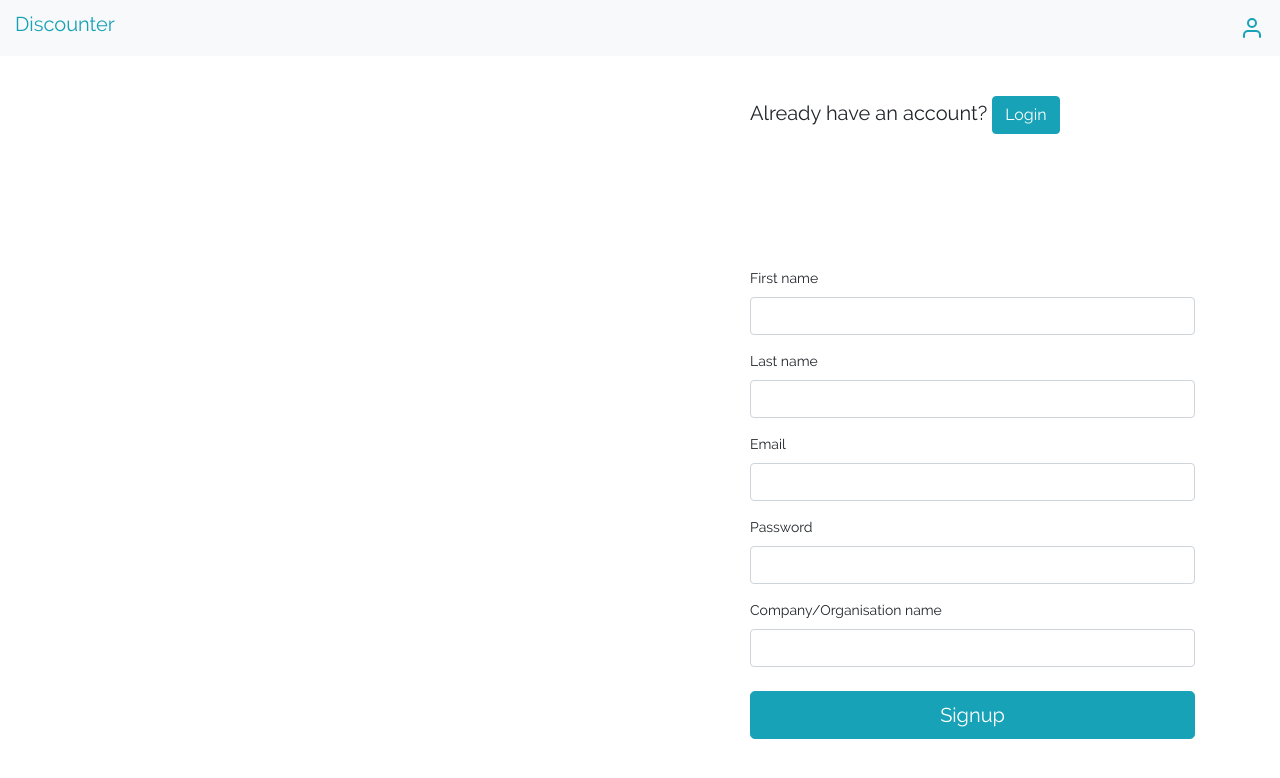
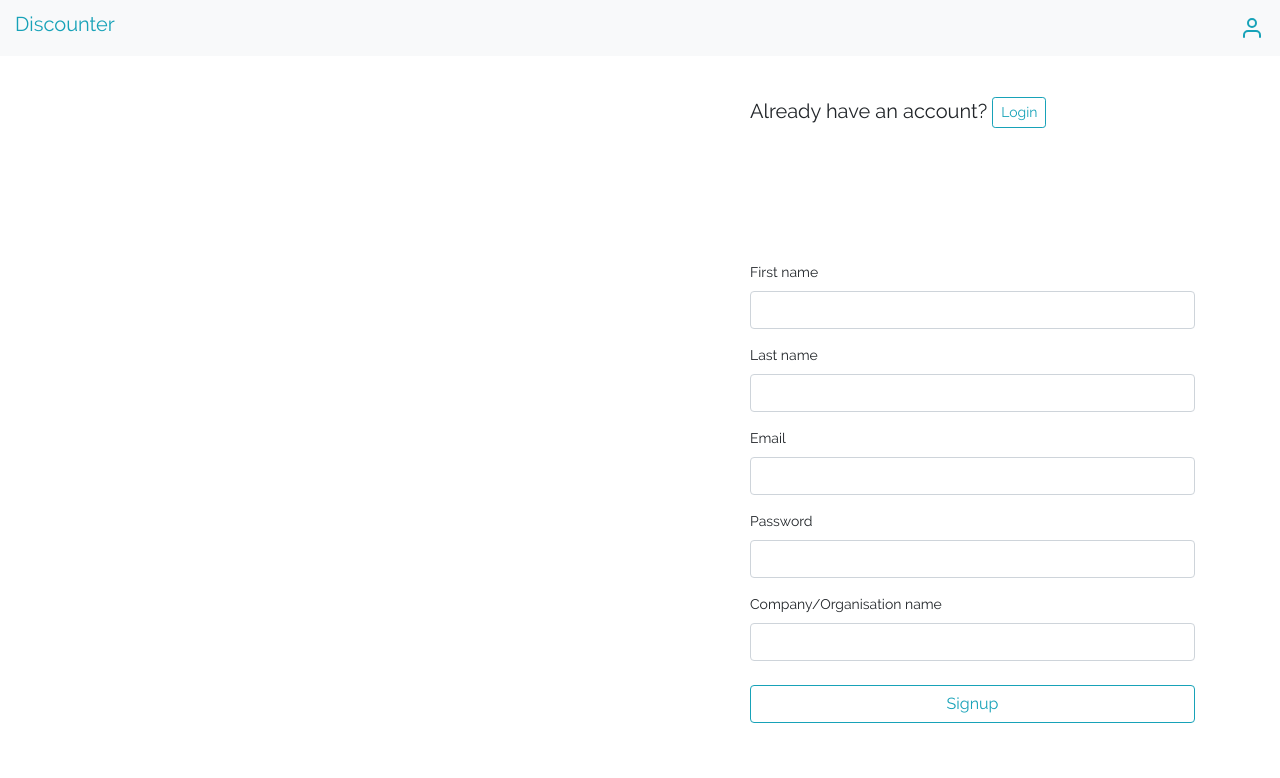
Before and after one commit to johnotu/discounter, a React (Create React App) app: page /signup in a window 1280 px wide. Shown: the top 778 px of the page. Built offline with nearby package versions, Linux system fonts and the light colour scheme.

Commit message:
Fixed button. Outline in place of regular ones

```diff
--- a/src/components/forms/Login.js
+++ b/src/components/forms/Login.js
@@ -4,7 +4,7 @@ const Login = () => {
 
   return (
     <div>
-      <p className="lead account-action-notice">Don't have an account? <a href="signup" className="btn btn-info">Signup</a></p>
+      <p className="lead account-action-notice">Don't have an account? <a href="signup" className="btn btn-outline-info btn-sm">Signup</a></p>
       {/* <h4 className="my-4">Login to your account</h4> */}
 
       <div className="form-group">
@@ -16,7 +16,7 @@ const Login = () => {
         <input className="form-control" type="password" name="adminPassword" id="adminPassword" />
       </div>
 
-      <button className="btn btn-info btn-lg btn-block mt-4">Login</button>
+      <button className="btn btn-outline-info btn-block mt-4">Login</button>
     </div>
   );
 }
--- a/src/components/forms/Signup.js
+++ b/src/components/forms/Signup.js
@@ -3,7 +3,7 @@ import React from 'react';
 const Signup = () => {
   return (
     <div>
-      <p className="lead account-action-notice">Already have an account? <a href="/login" className="btn btn-info">Login</a></p>
+      <p className="lead account-action-notice">Already have an account? <a href="/login" className="btn btn-outline-info btn-sm">Login</a></p>
       {/* <h4 className="my-4">Create an account</h4> */}
       <div className="form-group">
         <label htmlFor="adminFirstName">First name</label>
@@ -25,7 +25,7 @@ const Signup = () => {
         <label htmlFor="name">Company/Organisation name</label>
         <input className="form-control" type="text" name="name" id="name" />
       </div>
-      <button className="btn btn-info btn-lg btn-block mt-4">Signup</button>
+      <button className="btn btn-outline-info btn-block mt-4">Signup</button>
     </div>
 
   );
```
